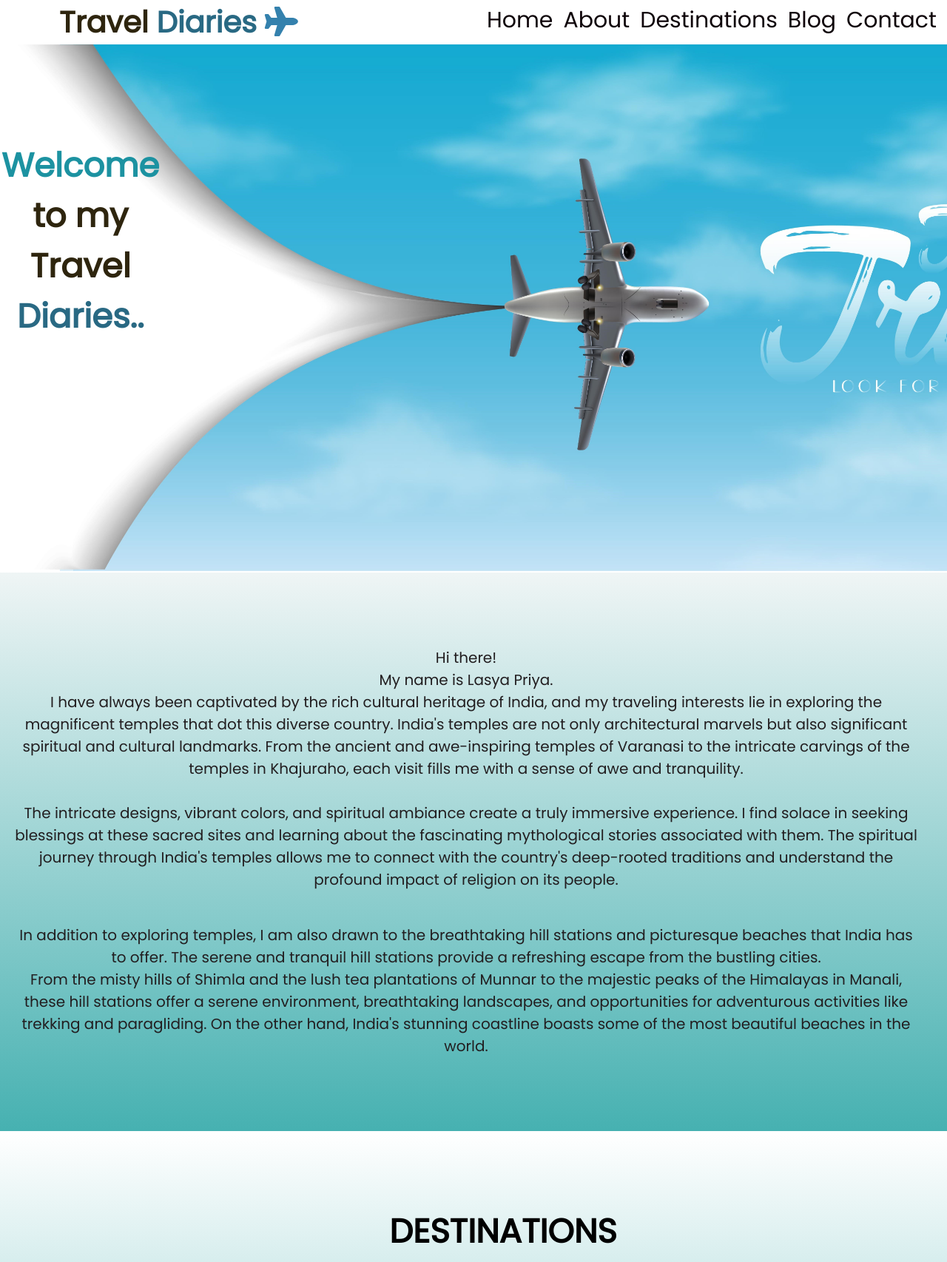
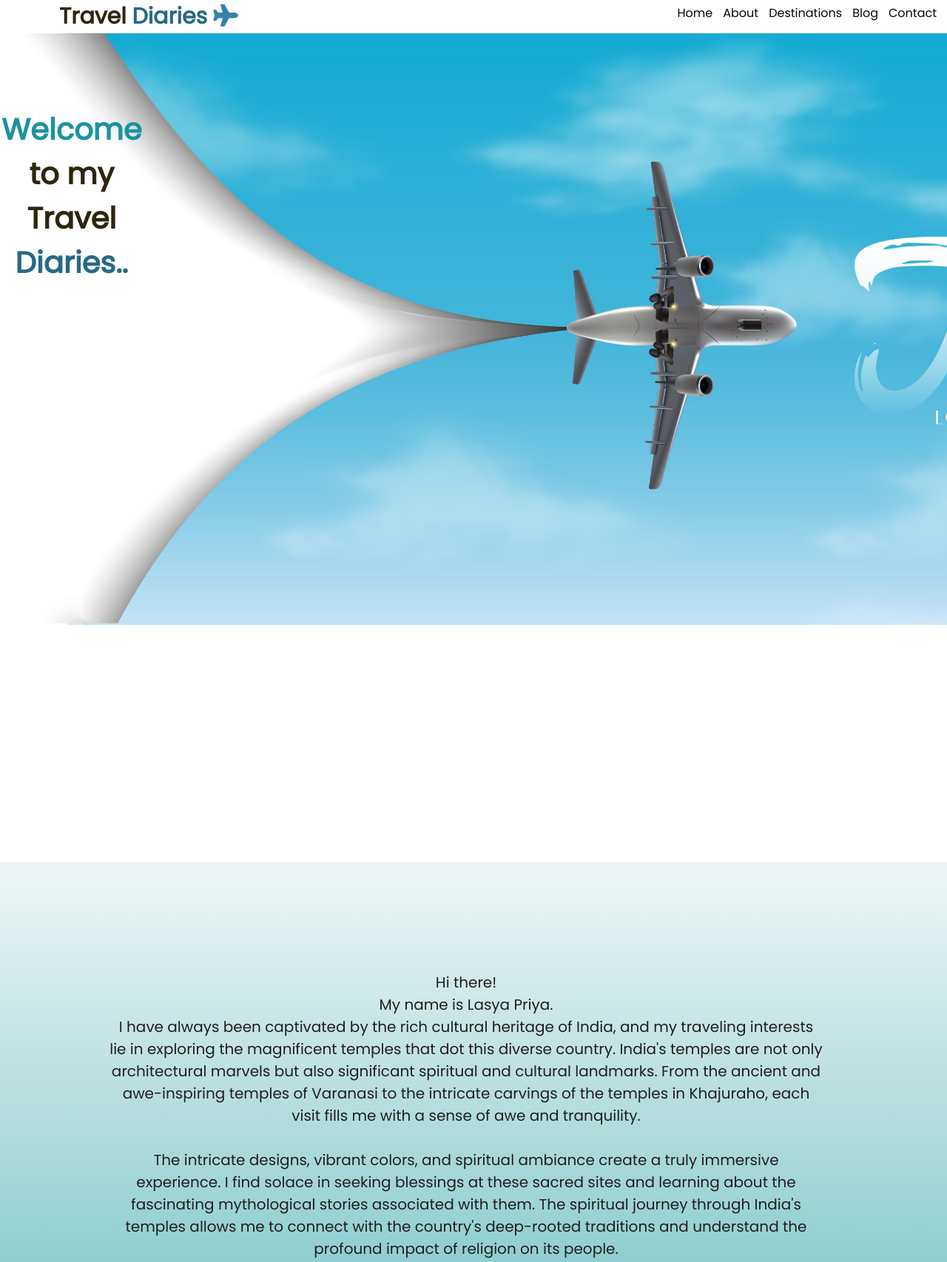
Before and after one commit to lasyapriya2910/lasyapriya2910.github.io-travel-blog, a plain HTML site: page index.html in a window 1280 px wide. Shown: the top 1706 px of the page at 74% size. Drawn offline with Linux system fonts and the light colour scheme.

Commit message:
Update style.css

```diff
--- a/style.css
+++ b/style.css
@@ -3,9 +3,6 @@
 @import url('https://fonts.googleapis.com/css2?family=Cormorant+Garamond:ital,wght@0,300;0,400;0,600;1,300;1,500;1,600;1,700&family=Montserrat:ital,wght@0,100;0,400;1,100;1,400&family=Poppins:ital,wght@0,200;0,400;1,200;1,300&display=swap');
 
 * {
-  padding: 0;
-  margin: 0;
-  box-sizing: border-box;
   font-family: 'Poppins',sans-serif;
 }
 
@@ -13,14 +10,9 @@ body {
   box-sizing: border-box;
   margin: 0;
 }
-
-html {
-  font-size: 30px;
-  scroll-behavior: smooth;
-}
 .navbar {
   width: 100%;
-  height: 60px;
+  height: 50%;
   position: sticky;
   top: 0; /* Add top position to stick it at the top of the page */
   font-family: Georgia, 'Times New Roman', Times, serif;
@@ -37,7 +29,7 @@ html {
 
 .logo{
     flex:1;
-    font-size: 40px;
+    font-size: 30px;
     margin-left: 80px;
     color:rgb(46, 37, 14);
 }
@@ -47,20 +39,20 @@ html {
 }
 .content{
   background-image: url(travel41.jpg);
-    background-size: cover;
+    background-size:cover;
     background-repeat: no-repeat;
-    background-position: relative;
+    background-position:relative;
     width: 100%;
-    height: 89vh;
+    height: 100vh;
     display: flex;
     position: relative;
 }
 .content h1{
   text-align: center;
-  margin-top: 130px;
+  margin-top: 100px;
   margin-left: 2px;
   color: rgb(46, 37, 14);
-  font-size: 45px;
+  font-size: 40px;
 }
 .spa{
   color:rgb(41, 105, 131) ;
@@ -70,9 +62,9 @@ html {
   margin-left: 0;
 }
 #about{
-  padding: 100px 0;
-  margin-top: 2px;
+  padding: 10%;
   color:#221e20;
+  margin-top: 25%;
   background:linear-gradient(rgb(239, 245, 245),rgb(70, 177, 177));
 }
 .row{
@@ -81,9 +73,7 @@ html {
   flex-wrap: wrap;
 }
 .row h2{
-  margin-left: 540px;
   text-align: center;
-  justify-content: center;
 }
 .row p{
   text-align: center;
@@ -114,6 +104,9 @@ h3{
   align-items: center;
   margin: 20px 0px;
   flex-wrap: wrap;
+}
+.blog-heading h3{
+  margin-top: 10%;
 }
 
 .blog-box{
@@ -202,7 +195,7 @@ outline: none;
 }
 #SEND{
 padding: 10px;
-width: 10%;
+width: 20%;
 margin:40px;
 border: none;
 outline: none;
```
